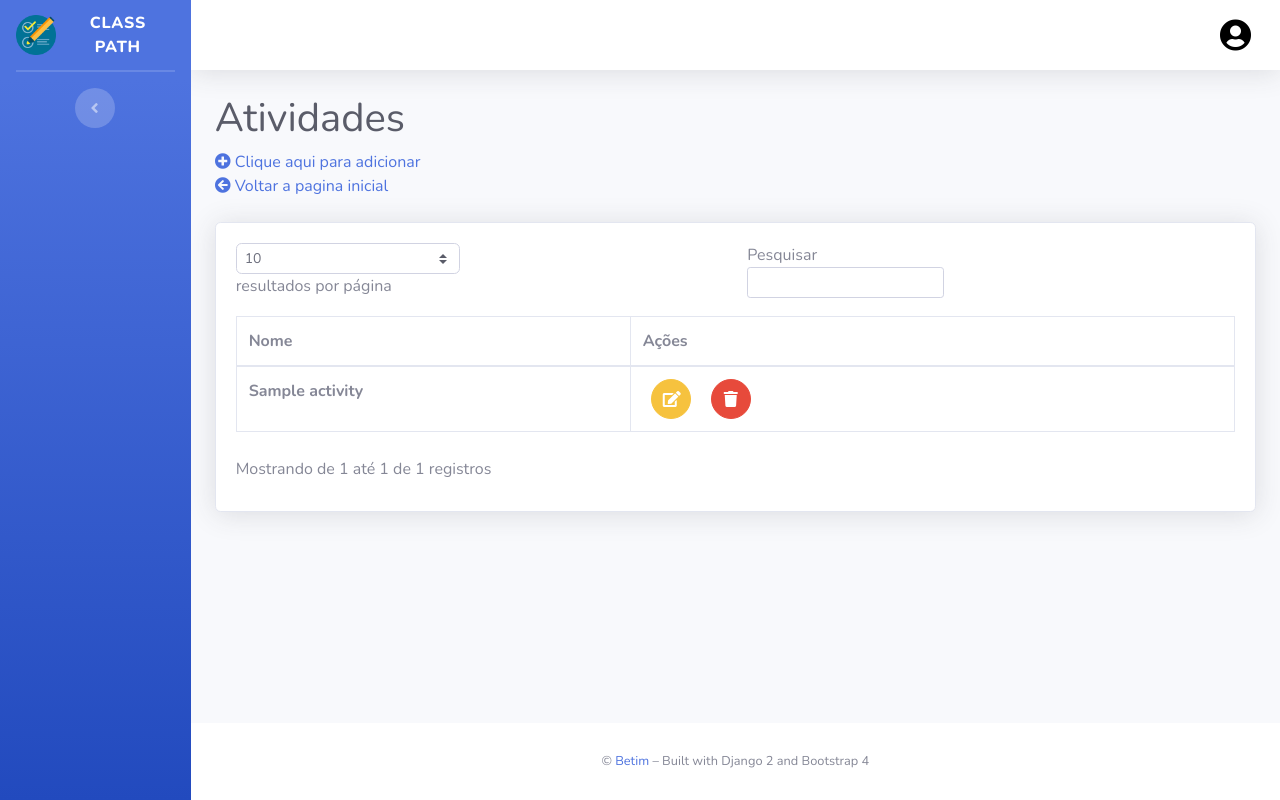
After one commit to werberth/class-path-web-v2, a Django app: template frontend/templates/content/activity/activity_list.html in a window 1280 px wide. The commit adds this page. Run offline with Django 3.2, Linux system fonts and the light colour scheme; the template is opened without the code that fills it: most values are stand-ins (such as "Sample title", 1, 10 or a date in 2020); some libraries are stand-ins or nearby versions.

Commit message:
feat: add list activity view

```diff
--- a/class_path_web/content/urls.py
+++ b/class_path_web/content/urls.py
@@ -9,4 +9,5 @@ urlpatterns = [
     path('update-content/<int:pk>/', views.update_content, name='update-content'),
     path('delete-content/<int:pk>/', views.delete_content, name='delete-content'),
     path('list-content/', views.list_content, name='list-content'),
+    path('list_activity/', views.list_activity, name='list-activity')
 ]
--- /dev/null
+++ b/frontend/templates/content/activity/activity_list.html
@@ -0,0 +1,61 @@
+{% extends 'dashboard_base.html' %}
+{% load static %}
+
+{% block title %} Localizações {% endblock title %}
+
+{% block extra_styles %}
+    <link href="{% static 'styles/list.css' %}" rel="stylesheet">
+{% endblock extra_styles %}
+
+
+{% block content %}
+    <h1 class="h1 mb-2 text-gray-800">Atividades</h1>
+    <p class="mb-4">
+        <a href="{% url 'content:create-activity' %}">
+            <i class="fas fa-plus-circle"></i>
+            Clique aqui para adicionar
+        </a><br>
+        <a href="{% url 'core:dashboard' %}">
+            <i class="fas fa-arrow-circle-left"></i>
+            Voltar a pagina inicial
+        </a>
+    </p>
+
+    <div class="card shadow mb-4">
+      <div class="card-body">
+        <div class="table-responsive">
+          <table class="table table-bordered" id="dataTable" width="100%" cellspacing="0">
+            <thead>
+              <tr>
+                <th>Nome</th>
+                <th>Ações</th>
+              </tr>
+            </thead>
+            <tbody>
+              {% for activity in activities %}
+                <tr>
+                    <td><span class="font-weight-bold" data-activity-id="{{ activity.id }}">{{ activity.title }}</span></td>
+                    <td>
+                        <a href="#" class="btn btn-edit btn-warning btn-circle"
+                          data-toggle="tooltip" data-placement="right" title="Editar Atividade">
+                          <i class="fas fa-edit"></i>
+                        </a>
+                        <a href="#" class="btn btn-danger btn-circle"
+                          data-toggle="tooltip" data-placement="right" title="Excluir Atividade">
+                          <i class="fas fa-trash"></i>
+                        </a>
+                    </td>
+                </tr>
+              {% endfor %}
+            </tbody>
+          </table>
+        </div>
+      </div>
+    </div>
+{% endblock content %}
+
+{% block extra_scripts %}
+  <script src="{% static 'theme/vendor/datatables/jquery.dataTables.min.js' %}"></script>
+  <script src="{% static 'theme/vendor/datatables/dataTables.bootstrap4.min.js' %}"></script>
+  <script src="{% static 'js/list.js' %}"></script>
+{% endblock extra_scripts %}
--- a/frontend/templates/dashboard_base.html
+++ b/frontend/templates/dashboard_base.html
@@ -63,6 +63,11 @@
           <a class="nav-link" href="{% url 'content:list-content' %}">
               <i class="fas fa-bookmark"></i>
               <span>Conteúdos</span></a>
+        </li>
+        <li class="nav-item">
+          <a class="nav-link" href="{% url 'content:list-activity' %}">
+              <i class="fas fa-tasks"></i>
+              <span>Atvidades</span></a>
         </li>
       {% endif %}
 
```
Also changed, not shown: class_path_web/content/base_views.py (+12 -0 lines), class_path_web/content/views.py (+11 -3 lines).
